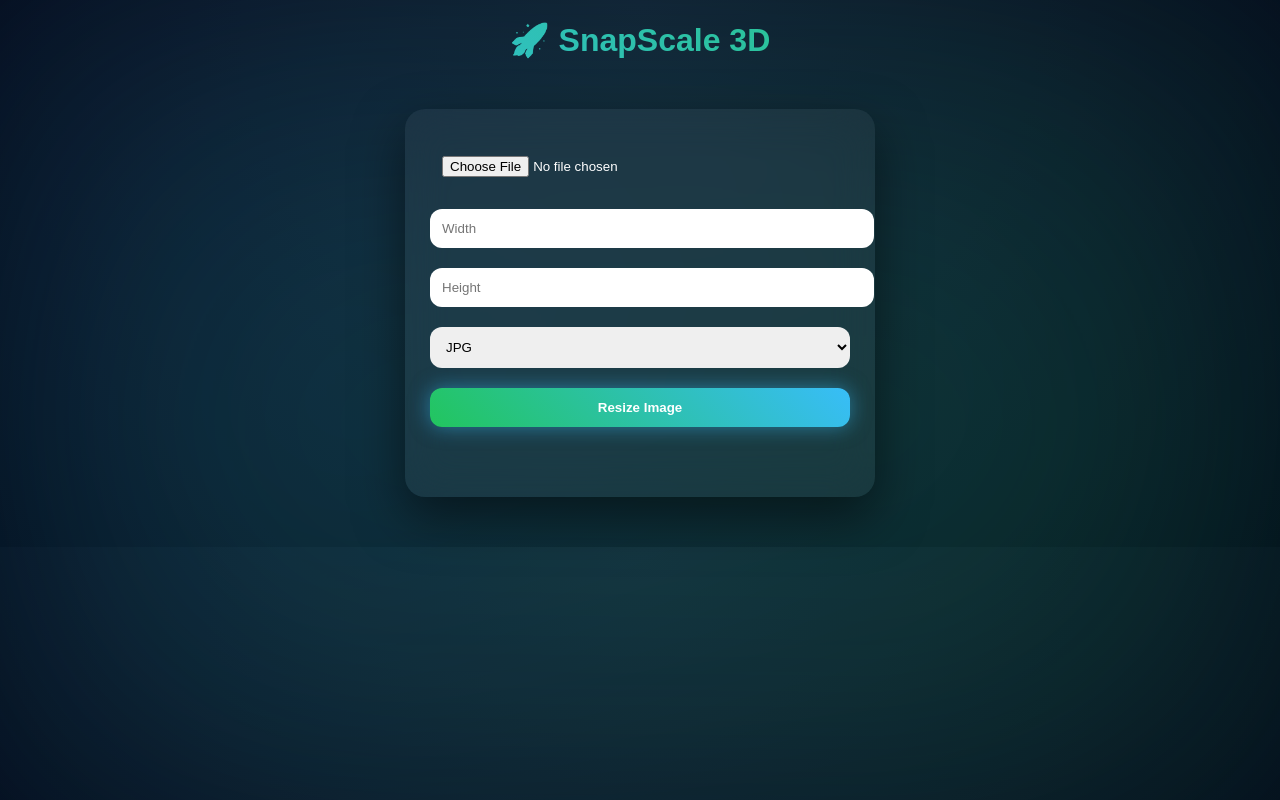
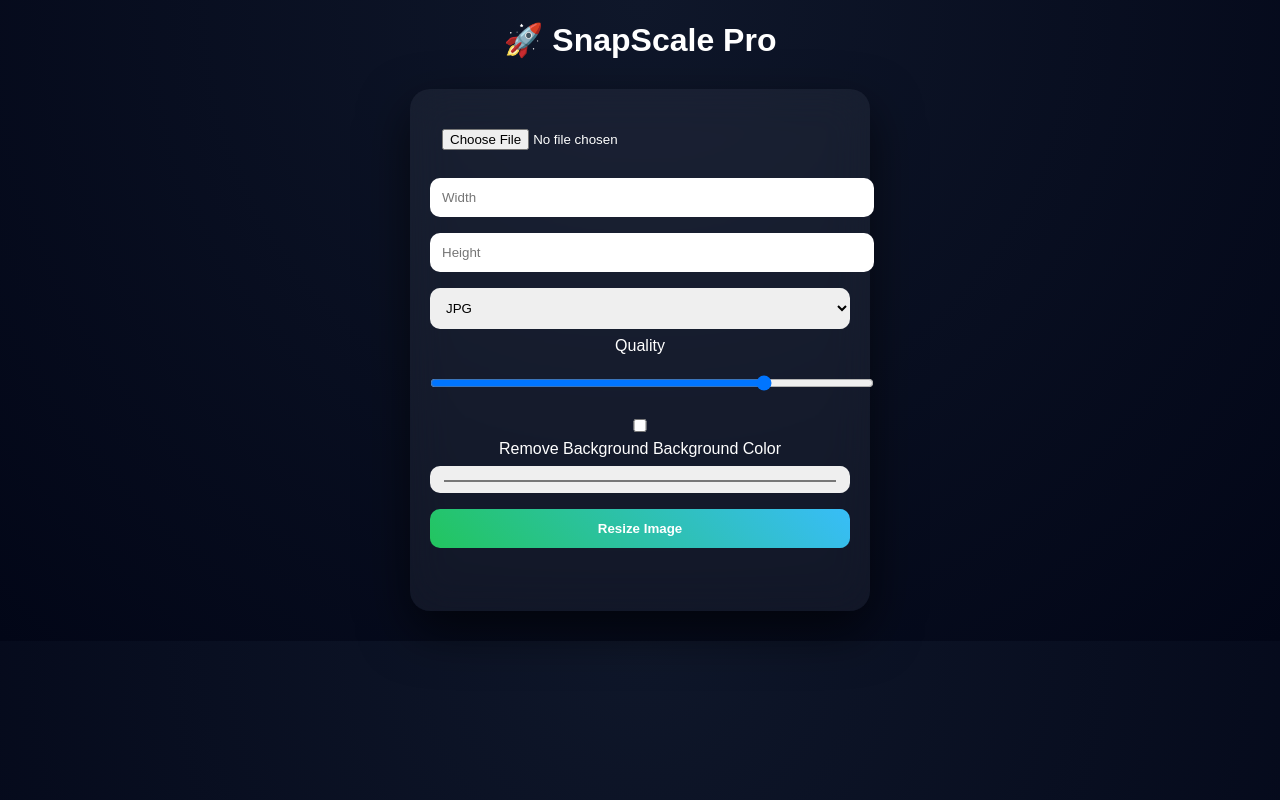
Before and after one commit to aroh097/SnapScale, a plain HTML site: page index.html in a window 1280 px wide. Both pictures are taken after a click on the button "Resize Image". Drawn offline with Linux system fonts and the light colour scheme.

Commit message:
Update index.html

```diff
--- a/index.html
+++ b/index.html
@@ -3,7 +3,7 @@
 <head>
 <meta charset="UTF-8">
 <meta name="viewport" content="width=device-width, initial-scale=1.0">
-<title>SnapScale 3D</title>
+<title>SnapScale Pro</title>
 
 <style>
 body {
@@ -11,85 +11,47 @@ body {
   font-family: Arial;
   background: radial-gradient(circle at top, #0f172a, #020617);
   color: white;
-  overflow-x: hidden;
+  text-align: center;
 }
 
-/* Floating background */
-.bg {
-  position: fixed;
-  width: 100%;
-  height: 100%;
-  background: linear-gradient(120deg, #38bdf8, #22c55e);
-  filter: blur(150px);
-  opacity: 0.2;
-  z-index: -1;
-}
-
-/* Card */
 .container {
   max-width: 420px;
-  margin: 50px auto;
-  padding: 25px;
+  margin: 30px auto;
+  padding: 20px;
   border-radius: 20px;
   background: rgba(255,255,255,0.05);
   backdrop-filter: blur(20px);
-  box-shadow: 0 20px 50px rgba(0,0,0,0.5);
-  transition: transform 0.2s;
+  box-shadow: 0 20px 50px rgba(0,0,0,0.6);
 }
 
-/* 3D hover */
-.container:hover {
-  transform: rotateX(5deg) rotateY(5deg) scale(1.02);
+input, select, button {
+  width: 100%;
+  padding: 12px;
+  margin: 8px 0;
+  border-radius: 10px;
+  border: none;
 }
 
-/* Inputs */
-input, select, button {
-  width: 100%;
-  margin: 10px 0;
-  padding: 12px;
-  border-radius: 12px;
-  border: none;
-  outline: none;
-}
-
-/* Button glow */
 button {
   background: linear-gradient(45deg,#22c55e,#38bdf8);
   color: white;
   font-weight: bold;
   cursor: pointer;
-  box-shadow: 0 0 20px rgba(56,189,248,0.5);
 }
 
-button:hover {
-  transform: scale(1.05);
-}
-
-/* Image preview */
 img {
   max-width: 100%;
   margin-top: 15px;
-  border-radius: 15px;
-  box-shadow: 0 10px 30px rgba(0,0,0,0.6);
-}
-
-/* Title */
-h1 {
-  text-align: center;
-  background: linear-gradient(45deg,#38bdf8,#22c55e);
-  -webkit-background-clip: text;
-  color: transparent;
+  border-radius: 10px;
 }
 </style>
 </head>
 
 <body>
 
-<div class="bg"></div>
+<h1>🚀 SnapScale Pro</h1>
 
-<h1>🚀 SnapScale 3D</h1>
-
-<div class="container" id="card">
+<div class="container">
 
 <input type="file" id="file">
 
@@ -97,10 +59,18 @@ h1 {
 <input type="number" id="height" placeholder="Height">
 
 <select id="format">
-  <option value="jpeg">JPG</option>
-  <option value="png">PNG</option>
-  <option value="webp">WEBP</option>
+<option value="jpeg">JPG</option>
+<option value="png">PNG</option>
+<option value="webp">WEBP</option>
 </select>
+
+<label>Quality</label>
+<input type="range" id="quality" min="0.1" max="1" step="0.1" value="0.8">
+
+<label><input type="checkbox" id="removeBg"> Remove Background</label>
+
+<label>Background Color</label>
+<input type="color" id="bgColor" value="#ffffff">
 
 <button onclick="upload()">Resize Image</button>
 
@@ -109,7 +79,7 @@ h1 {
 <img id="preview">
 
 <a id="download" style="display:none;">
-  <button>Download</button>
+<button>Download</button>
 </a>
 
 </div>
@@ -120,6 +90,9 @@ async function upload() {
   const width = document.getElementById("width").value;
   const height = document.getElementById("height").value;
   const format = document.getElementById("format").value;
+  const quality = document.getElementById("quality").value;
+  const removeBg = document.getElementById("removeBg").checked;
+  const bgColor = document.getElementById("bgColor").value;
 
   if (!file) return alert("Image select karo");
 
@@ -130,6 +103,9 @@ async function upload() {
   formData.append("width", width);
   formData.append("height", height);
   formData.append("format", format);
+  formData.append("quality", quality);
+  formData.append("removeBg", removeBg);
+  formData.append("bgColor", bgColor);
 
   const res = await fetch("https://snapscale-jvat.onrender.com/resize", {
     method: "POST",
@@ -148,19 +124,6 @@ async function upload() {
 
   document.getElementById("status").innerText = "Done ✅";
 }
-
-/* 3D tilt effect */
-const card = document.getElementById("card");
-
-card.addEventListener("mousemove", (e) => {
-  const x = (window.innerWidth / 2 - e.pageX) / 20;
-  const y = (window.innerHeight / 2 - e.pageY) / 20;
-  card.style.transform = `rotateY(${x}deg) rotateX(${y}deg)`;
-});
-
-card.addEventListener("mouseleave", () => {
-  card.style.transform = "rotateY(0) rotateX(0)";
-});
 </script>
 
 </body>
```
